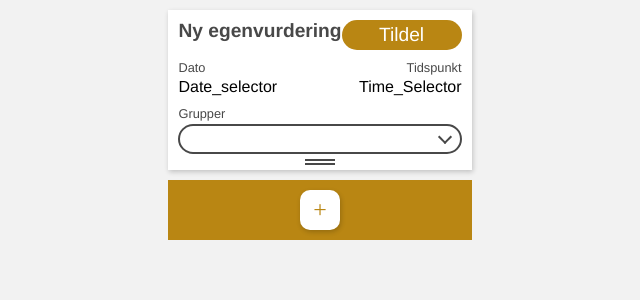
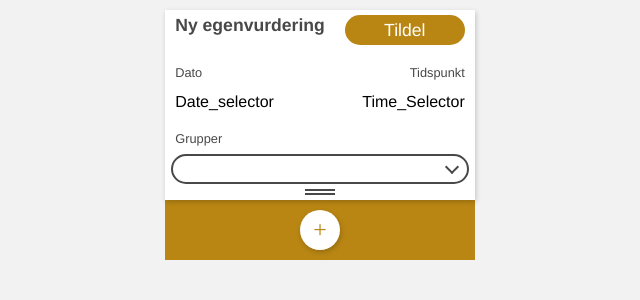
Before and after one commit to SB-Digital-NO/vurdermeg, a Django app: template vurdermeg/teacherapp/templates/t_newAssessment.html in a window 1280 px wide. Shown: the part 143-443 px from the top of the page, without its empty margins (320-960 px from the left). Run offline with Django 4.2, Linux system fonts and the light colour scheme; the template is opened without the code that fills it, so the values that code supplies are empty.

Commit message:
started with new assessment - styles and scripts

```diff
--- a/vurdermeg/baseapp/static/main.css
+++ b/vurdermeg/baseapp/static/main.css
@@ -133,21 +150,26 @@
 .assessment__settings {
   display: -ms-grid;
   display: grid;
+  position: relative;
   background-color: #FFFFFF;
-  margin: 10px 0px 10px 0px;
+  margin: 10px 0px 0px 0px;
   -ms-grid-columns: auto auto;
       grid-template-columns: auto auto;
-  -ms-grid-rows: (auto)[6];
-      grid-template-rows: repeat(6, auto);
-  padding: 10px 10px 5px 10px;
+  -ms-grid-rows: (auto)[7];
+      grid-template-rows: repeat(7, auto);
   font-family: Helvetica, Arial, sans-serif;
   -webkit-box-shadow: 1px 2px 5px rgba(0, 0, 0, 0.2);
           box-shadow: 1px 2px 5px rgba(0, 0, 0, 0.2);
+  z-index: 10;
+}
+
+.assessment__item {
+  margin: 5px 10px 5px 10px;
 }
 
 .assessment__title {
   font-weight: bold;
-  font-size: 1.2em;
+  font-size: 1.1em;
   color: #484848;
 }
 
@@ -156,7 +178,7 @@
   display: grid;
   background-color: #B98613;
   color: #FFFFFF;
-  font-size: 1.2em;
+  font-size: 1.1em;
   border-radius: 15px;
   -ms-flex-line-pack: center;
       align-content: center;
@@ -220,13 +242,34 @@
   color: #B98613;
   font-size: 1.5em;
   margin: 10px;
-  border-radius: 10px;
+  border-radius: 20px;
   -webkit-box-shadow: 1px 2px 5px rgba(0, 0, 0, 0.2);
           box-shadow: 1px 2px 5px rgba(0, 0, 0, 0.2);
+  cursor: pointer;
 }
 
 .assessment__add-question:after {
   content: "+";
+}
+
+.assessment__new-question {
+  display: -ms-grid;
+  display: grid;
+}
+
+.assessment__chose-question {
+  padding: 10px;
+}
+
+.selection__item {
+  padding: 5px;
+  border-radius: 10px;
+  margin: 0 5px;
+}
+
+.selection__item:hover {
+  background-color: #B98613;
+  color: #FFFFFF;
 }
 
 .selection-thumb__marker {
@@ -322,8 +394,9 @@
 
 .assessment__select--large {
   height: 26px;
-  min-width: 240px;
-  max-width: 410px;
+  width: 95%;
+  -ms-grid-column-align: center;
+      justify-self: center;
 }
 
 .grid--two-columns {
--- a/vurdermeg/baseapp/static/main.scss
+++ b/vurdermeg/baseapp/static/main.scss
@@ -18,6 +18,10 @@
     background-color: $background-grey;
     padding: 0px;
     margin: 0px;
+}
+
+.hidden {
+    display: none;
 }
 
 .centered-column {
@@ -63,10 +67,21 @@
     margin-left: 5px;
 }
 
+.selection {
+    display: block;
+    border-radius: 10px;
+    width: 95%;
+    grid-column-start: span 2;
+    box-shadow: 1px 2px 5px $shadow-black;
+    margin-bottom: 3px;
+    padding: 5px 0;
+}
+
 .selection-thumb {
     display: grid;
     border-radius: 50px;
     grid-template-columns: auto auto;
+    cursor: pointer;
 }
 
 // =========
@@ -126,18 +141,23 @@
 // .assessment
 .assessment__settings {
     display: grid;
+    position: relative;
     background-color: $card-white;
-    margin: 10px 0px 10px 0px;
+    margin: 10px 0px 0px 0px;
     grid-template-columns: auto auto;
-    grid-template-rows: repeat(6, auto);
-    padding: 10px 10px 5px 10px;
+    grid-template-rows: repeat(7, auto);
     font-family: $font-helvetica;
     box-shadow: 1px 2px 5px $shadow-black;
+    z-index: 10;
+}
+
+.assessment__item {
+    margin: 5px 10px 5px 10px;
 }
 
 .assessment__title {
     font-weight: bold;
-    font-size: 1.2em;
+    font-size: 1.1em;
     color: $text-darkGray;
 }
 
@@ -145,7 +165,7 @@
     display: grid;
     background-color: $theme-color;
     color: $card-white;
-    font-size: 1.2em;
+    font-size: 1.1em;
     border-radius: 15px;
     align-content: center;
     justify-content: center;
@@ -198,15 +218,35 @@
     color: $theme-color;
     font-size: 1.5em;
     margin: 10px;
-    border-radius: 10px;
+    border-radius: 20px;
     box-shadow: 1px 2px 5px $shadow-black;
+    cursor: pointer;
 }
 
 .assessment__add-question:after {
     content: "+";
 }
 
+.assessment__new-question {
+    display: grid;
+}
+
+.assessment__chose-question {
+    padding: 10px;
+}
+
 // selection
+
+.selection__item {
+    padding: 5px;
+    border-radius: 10px;
+    margin: 0 5px;
+}
+
+.selection__item:hover {
+    background-color: $theme-color;
+    color: $card-white;
+}
 
 .selection-thumb__marker {
     display: block;
@@ -220,6 +260,7 @@
     border-width: 0 2px 2px 0;
     rotate: 45deg;
 }
+
 
 // =========
 // Modifiers
@@ -247,6 +288,10 @@
 
 .card--white {
     background-color: $card-white;
+}
+
+.card--light-gray {
+    background-color: $background-grey;
 }
 
 .card--rounded {
@@ -285,11 +330,33 @@
     margin-bottom: 0;
 }
 
-// selection-thumb
+// selection
+
+.selection--raised {
+    position: absolute;
+    z-index: 1000;
+    background-color: $card-white;
+}
+
+.selection__item--checkmark {
+    display: grid;
+    grid-template-columns: 90% auto;
+}
 
 .selection-thumb--bordered {
     border: 2px solid $text-darkGray;
     background-color: $card-white;
+}
+
+.selection--position-maximised {
+    top: 332px;
+    left: 50%;
+    transform: translate(-50%, 0);
+}
+
+.selection-thumb__marker--turned {
+    rotate: 225deg;
+    top: 9px;
 }
 
 // assessment
@@ -300,8 +367,8 @@
 
 .assessment__select--large {
     height: 26px;
-    min-width: 240px;
-    max-width: 410px;
+    width: 95%;
+    justify-self: center;
 }
 
 //
--- a/vurdermeg/baseapp/templates/base.html
+++ b/vurdermeg/baseapp/templates/base.html
@@ -9,6 +9,7 @@
     <meta name="viewport" content="width=device-width, initial-scale=1.0" />
     <link rel="stylesheet" href="{% static 'main.css' %}" />
     {% block head %} {% endblock %}
+
 </head>
 
 <body class="body-light">
@@ -43,6 +44,9 @@
     </nav>
 
     {% block content %} {% endblock %}
+    {% if "teacher" in request.path %}
+    <script src="{% static 'teacher_scripts.js' %}"></script>
+    {% endif %}
 </body>
 
 </html>
--- a/vurdermeg/teacherapp/static/teacher_scripts.js
+++ b/vurdermeg/teacherapp/static/teacher_scripts.js
@@ -0,0 +1,62 @@
+/*
+funksjoner:
+    åpne gruppevalg-panel
+    fylle inn valgte grupper i gruppe-input
+    utvide legg til panel
+    legge til fylt inn spørsmål i DOM
+    fylle inn i skjult form (question) for hvert utfylte spørsmål
+    fylle inn i skjult form (assessment) for hele vurderingen
+    linke "Send inn"-knapp til submit form
+    fylle inn skjult input for question formset
+
+klasser:
+
+*/
+
+// ---=== new assessment ===---
+let groupSelector = document.getElementById("groupSelector");
+let selectWindow = document.getElementById("js_selectWindow");
+let groupSelectorMarker = document.getElementById("groupSelectMarker");
+let addQuestionButton = document.getElementById("id_addQuestion");
+let choseQuestionDiv = document.getElementById("id_choseQuestionDiv")
+
+var selectedGroups = [];
+
+function openGroupSelector() {
+    if (selectWindow.style.display == "none") {
+        selectWindow.style.display = "grid";
+        groupSelectorMarker.classList.add("selection-thumb__marker--turned")
+
+    }
+    else {
+        selectWindow.style.display = "none"
+        groupSelectorMarker.classList.remove("selection-thumb__marker--turned")
+    }
+}
+
+function addOrRemoveGroupToSelection(group) {
+    if (selectedGroups.includes(group)) {
+        let gIndex = selectedGroups.indexOf(group)
+        selectedGroups.splice(gIndex, 1) // removes the group from selected groups
+    }
+    else {
+        selectedGroups.push(group)
+    }
+}
+
+groupSelector.addEventListener("click", openGroupSelector);
+addQuestionButton.addEventListener("click", function () {
+    if (choseQuestionDiv.style.display == "none") {
+        choseQuestionDiv.style.display = "block"
+    }
+});
+
+let groupNodeList = document.getElementsByClassName("selection__item");
+
+for (let i = 0; i < groupNodeList.length; i++) {
+    let element = groupNodeList[i];
+    element.addEventListener("click", function () {
+        let gName = element.id.replace("id_", "").replace("_item", "");
+        addOrRemoveGroupToSelection(gName);
+    })
+}
--- a/vurdermeg/teacherapp/templates/t_newAssessment.html
+++ b/vurdermeg/teacherapp/templates/t_newAssessment.html
@@ -1,26 +1,57 @@
 {% extends 'base.html' %}
 
 {% block content %}
+<div class="selection selection--raised selection--position-maximised" style="display: none;" id="js_selectWindow">
+    {% for group in groups %}
+    <div class="selection__item selection__item--checkmark" id="id_{{group.name}}_item">
+        <div id="id_{{group.name}}_text">{{group.name}}</div>
+        <div class="checkmark" id="id_{{group.name}}_marker"></div>
+    </div>
+    {% endfor %}
+</div>
 <div class="assessment">
     <div class="assessment__settings">
-        <div class="assessment__title">Ny egenvurdering</div>
-        <div class="assessment__submit" style="justify-self: right;">Tildel</div>
-        <div class="assessment__label">Dato</div>
-        <div class="assessment__label" style="justify-self: right;">Tidspunkt</div>
-        <div class="assessment__choice">Date_selector</div>
-        <div class="assessment__choice" style="justify-self: right;">Time_Selector</div>
-        <div class="assessment__label assessment__label--double">Grupper</div>
-        <div class="selection-thumb selection-thumb--bordered assessment__select--large assessment__label--double">
+        <div class="assessment__title assessment__item">Ny egenvurdering</div>
+        <div class="assessment__submit assessment__item" style="justify-self: right;">Tildel</div>
+        <div class="assessment__label assessment__item">Dato</div>
+        <div class="assessment__label assessment__item" style="justify-self: right;">Tidspunkt</div>
+        <div class="assessment__choice assessment__item">Date_selector</div>
+        <div class="assessment__choice assessment__item" style="justify-self: right;">Time_Selector</div>
+        <div class="assessment__label assessment__label--double assessment__item">Grupper</div>
+        <div class="selection-thumb selection-thumb--bordered assessment__select--large assessment__label--double"
+            id="groupSelector">
             <div class="assessment__select-label"></div>
-            <div class="selection-thumb__marker"></div>
+            <div class="selection-thumb__marker" id="groupSelectMarker"></div>
         </div>
-        <div class="assessment__minimize"></div>
+        <div class="assessment__minimize assessment__item"></div>
     </div>
     <div class="assessment__questions">
-        <div class="assessment__add-question"></div>
+        <div class="assessment__chose-question card card--rounded card--drop-shadow card--light-gray"
+            style="display:none" id="id_choseQuestionDiv">
+            <div class="assessment__title">Velg type spørsmål</div>
+            <div class="card card--white card--rounded card--drop-shadow">
+                <div class="assessment__icon"></div>
+                <div class="assessment__title">Alternativer</div>
+            </div>
+            <div class="card card--white card--rounded card--drop-shadow">
+                <div class="assessment__icon"></div>
+                <div class="assessment__title">Tekst</div>
+            </div>
+            <div class="card card--white card--rounded card--drop-shadow">
+                <div class="assessment__icon"></div>
+                <div class="assessment__title">Rangering</div>
+            </div>
+            <div class="card card--white card--rounded card--drop-shadow">
+                <div class="assessment__icon"></div>
+                <div class="assessment__title">Øyeblikk</div>
+            </div>
+        </div>
+        <div class="assessment__add-question" id="id_addQuestion"></div>
     </div>
 </div>
-
-
+<form action="" method="post">
+    {% csrf_token %}
+    {{ assessment_form }}
+</form>
 
 {% endblock %}
```
Also changed, not shown: other parts of vurdermeg/baseapp/static/main.css (+46 -0 lines), vurdermeg/db.sqlite3, 1 other file.
